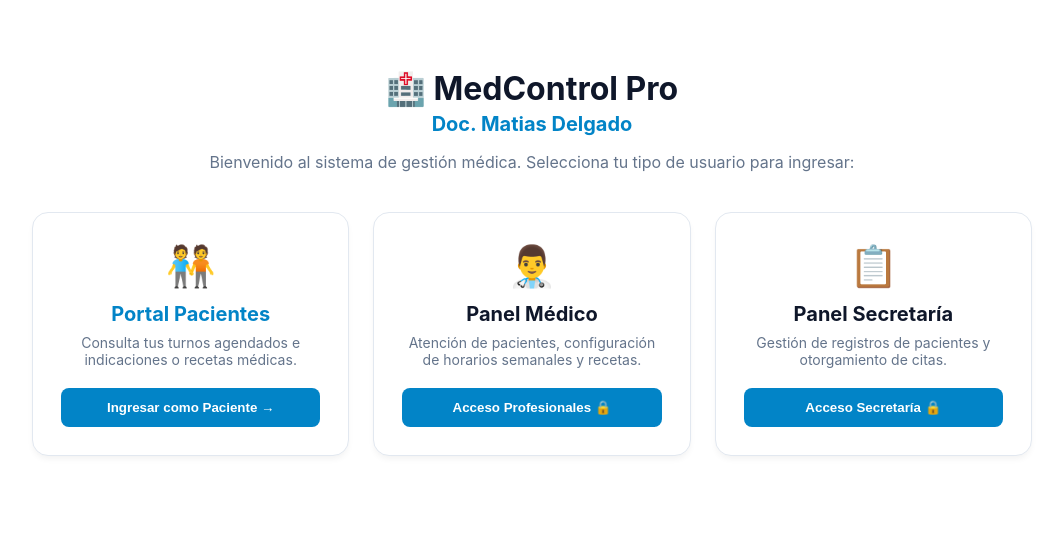
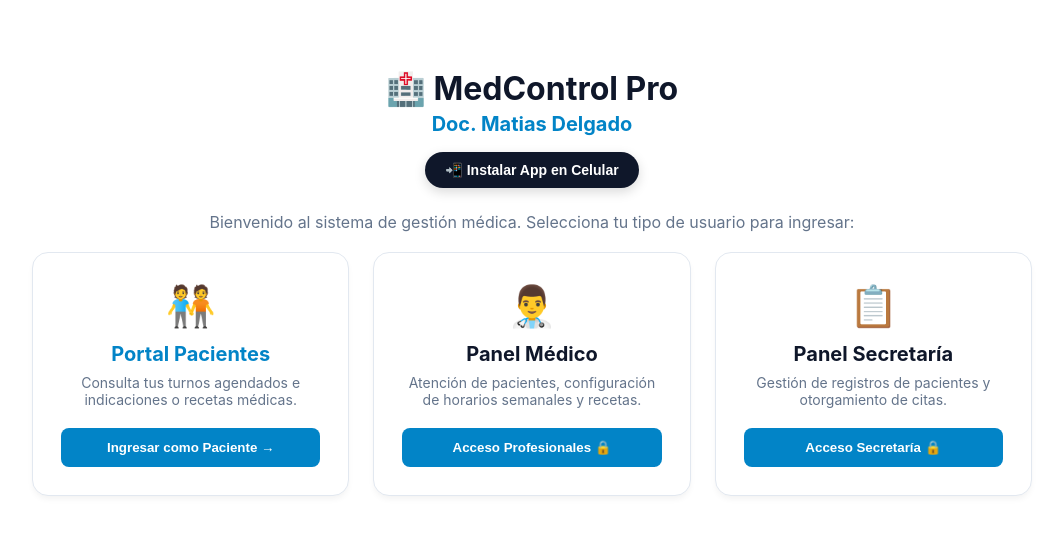
Before and after one commit to mafrancescone/app-frontend, a React (Vite) app: page / in a window 1280 px wide. Shown: the top 534 px of the page, without its empty margins (108-1171 px from the left). Built offline with nearby package versions, Linux system fonts and the light colour scheme.

Commit message:
Update App.jsx

```diff
--- a/src/App.jsx
+++ b/src/App.jsx
@@ -51,17 +51,105 @@ function getFechaHoyFormateada() {
   return `${yyyy}-${mm}-${dd}`;
 }
 
+// --- BOTÓN / INSTRUCTIVO DE INSTALACIÓN PWA ---
+function BotonInstalarPWA() {
+  const [deferredPrompt, setDeferredPrompt] = useState(null);
+  const [esIOS, setEsIOS] = useState(false);
+  const [mostrarModalIOS, setMostrarModalIOS] = useState(false);
+
+  useEffect(() => {
+    // Detectar si es dispositivo iOS (iPhone / iPad)
+    const isIosDevice = /iPhone|iPad|iPod/.test(navigator.userAgent);
+    setEsIOS(isIosDevice);
+
+    // Capturar evento de instalación nativa (Android/Chrome)
+    const handleBeforeInstall = (e) => {
+      e.preventDefault();
+      setDeferredPrompt(e);
+    };
+
+    window.addEventListener("beforeinstallprompt", handleBeforeInstall);
+    return () => window.removeEventListener("beforeinstallprompt", handleBeforeInstall);
+  }, []);
+
+  const manejarClickInstalar = () => {
+    if (deferredPrompt) {
+      deferredPrompt.prompt();
+      deferredPrompt.userChoice.then(() => setDeferredPrompt(null));
+    } else if (esIOS) {
+      setMostrarModalIOS(true);
+    } else {
+      alert("Para instalar la aplicación, abre el menú de tu navegador y selecciona 'Agregar a la pantalla de inicio'.");
+    }
+  };
+
+  return (
+    <div style={{ marginBottom: "24px" }}>
+      <button
+        onClick={manejarClickInstalar}
+        style={{
+          backgroundColor: "#0f172a",
+          color: "#ffffff",
+          border: "none",
+          padding: "10px 20px",
+          borderRadius: "30px",
+          fontWeight: "600",
+          fontSize: "14px",
+          cursor: "pointer",
+          boxShadow: "0 4px 12px rgba(0,0,0,0.15)",
+          display: "inline-flex",
+          alignItems: "center",
+          gap: "8px"
+        }}
+      >
+        📲 Instalar App en Celular
+      </button>
+
+      {/* MODAL INSTRUCTIVO IPHONE (IOS) */}
+      {mostrarModalIOS && (
+        <div style={{
+          position: "fixed",
+          top: 0, left: 0, right: 0, bottom: 0,
+          backgroundColor: "rgba(0,0,0,0.6)",
+          display: "flex",
+          alignItems: "center",
+          justifyContent: "center",
+          zIndex: 1000,
+          padding: "20px"
+        }}>
+          <div style={{ ...styles.card, maxWidth: "420px", textAlign: "left", position: "relative" }}>
+            <h3 style={{ margin: "0 0 12px 0", color: "#0284c7" }}>📱 Cómo instalar en iPhone:</h3>
+            <ol style={{ paddingLeft: "20px", fontSize: "14px", lineHeight: "1.6", color: "#334155" }}>
+              <li style={{ marginBottom: "8px" }}>Toca el botón <strong>Compartir</strong> en la barra inferior de Safari (ícono del cuadrado con flecha hacia arriba ⎋).</li>
+              <li style={{ marginBottom: "8px" }}>Desplázate hacia abajo en la lista de opciones.</li>
+              <li style={{ marginBottom: "8px" }}>Selecciona <strong>"Agregar al inicio"</strong> (Add to Home Screen ➕).</li>
+              <li>¡Listo! Se creará el ícono en tu pantalla de inicio.</li>
+            </ol>
+            <button
+              onClick={() => setMostrarModalIOS(false)}
+              style={{ ...styles.btnPrimary, marginTop: "16px" }}
+            >
+              Entendido
+            </button>
+          </div>
+        </div>
+      )}
+    </div>
+  );
+}
+
 // --- HOME ---
 function Home() {
   const navigate = useNavigate();
 
   return (
     <div style={{ ...styles.container, textAlign: "center", paddingTop: "40px" }}>
-      <div style={{ marginBottom: "40px" }}>
+      <div style={{ marginBottom: "20px" }}>
         <h1 style={{ fontSize: "32px", color: "#0f172a", marginBottom: "4px" }}>🏥 MedControl Pro</h1>
         <p style={{ fontSize: "20px", color: "#0284c7", fontWeight: "700", marginTop: "0", marginBottom: "16px" }}>
           Doc. Matias Delgado
         </p>
+        <BotonInstalarPWA />
         <p style={{ color: "#64748b", fontSize: "16px" }}>Bienvenido al sistema de gestión médica. Selecciona tu tipo de usuario para ingresar:</p>
       </div>
 
```
